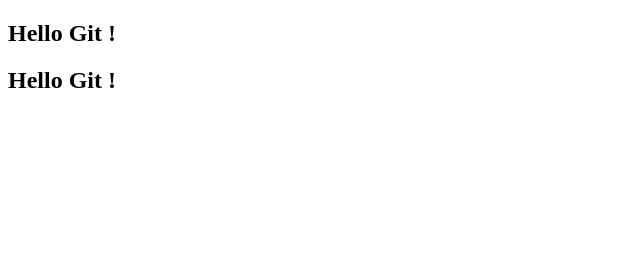
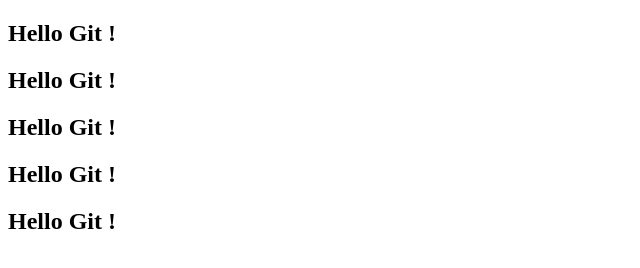
Before and after one commit to VladislavDeveloper/git-test, a plain HTML site: page index.html in a window 1280 px wide. Shown: the whole page, without its empty margins (0-640 px from the left). Drawn offline with Linux system fonts and the light colour scheme.

Commit message:
test01 commited

```diff
--- a/index.html
+++ b/index.html
@@ -9,5 +9,8 @@
 <body>
     <h2>Hello Git !</h2>
     <h2>Hello Git !</h2>
+    <h2>Hello Git !</h2>
+    <h2>Hello Git !</h2>
+    <h2>Hello Git !</h2>
 </body>
 </html>
```
